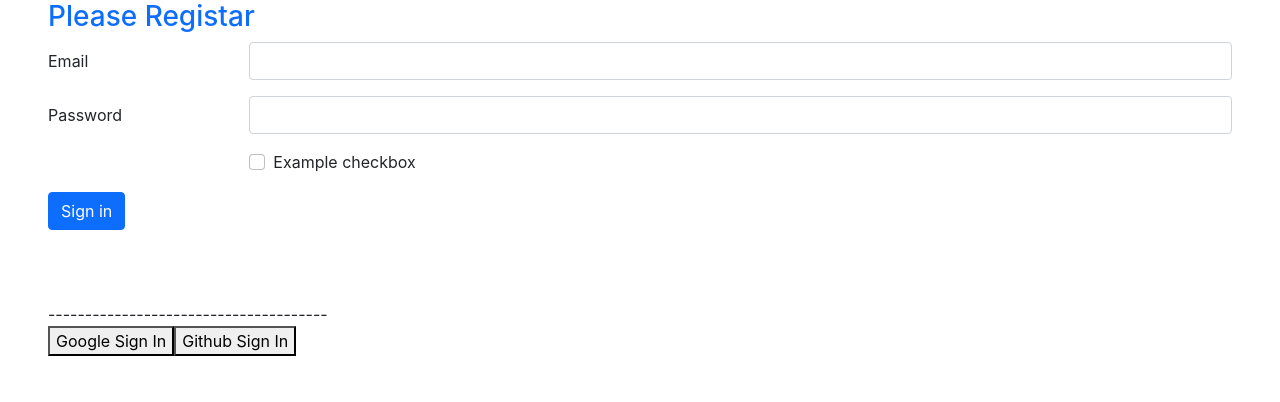
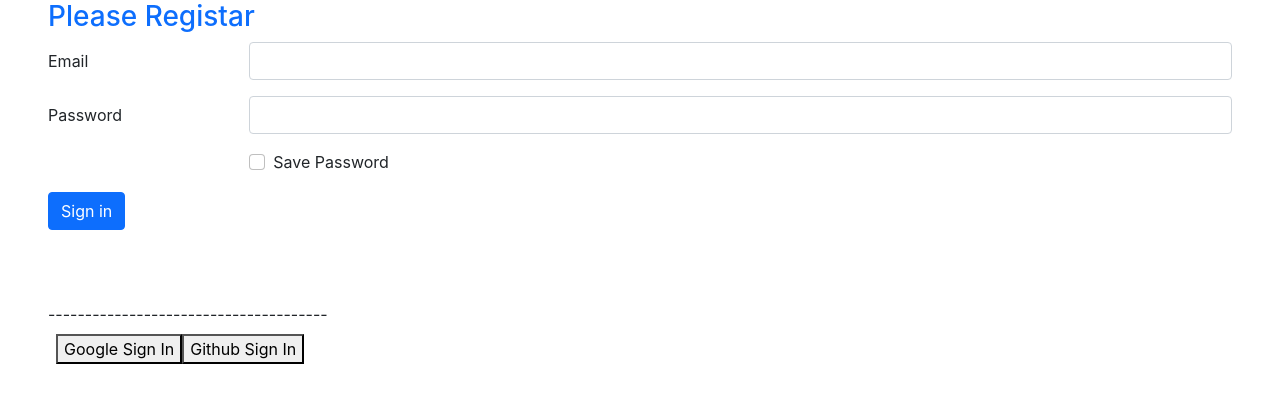
Before and after one commit to aaaasif/simple-firebase-authentication, a React (Create React App) app: page / in a window 1280 px wide. Shown: the top 402 px of the page. Built offline with nearby package versions, Linux system fonts and the light colour scheme.

Commit message:
js added

```diff
--- a/src/App.js
+++ b/src/App.js
@@ -61,7 +61,7 @@ function App() {
   }
 
   const handleRegistation = e => {
-    console.log('Thanks for registration');
+    console.log(email, password);
     e.preventDefault();
   }
 
@@ -69,36 +69,36 @@ function App() {
     <div className="mx-5">
       <form onSubmit={handleRegistation}>
         <h3 className="text-primary">Please Registar</h3>
-  <div class="row mb-3">
-    <label for="inputEmail3" class="col-sm-2 col-form-label">Email</label>
-    <div class="col-sm-10">
-      <input onBlur={handleEmailChange} type="email" class="form-control" id="inputEmail3"/>
+  <div className="row mb-3">
+    <label htmlFor="inputEmail3" className="col-sm-2 col-form-label">Email</label>
+    <div className="col-sm-10">
+      <input onBlur={handleEmailChange} type="email" className="form-control" id="inputEmail3"/>
     </div>
   </div>
-  <div class="row mb-3">
-    <label for="inputPassword3" class="col-sm-2 col-form-label">Password</label>
-    <div class="col-sm-10">
-      <input onBlur={handlePasswordChange} type="password" class="form-control" id="inputPassword3"/>
+  <div className="row mb-3">
+    <label htmlFor="inputPassword3" className="col-sm-2 col-form-label">Password</label>
+    <div className="col-sm-10">
+      <input onBlur={handlePasswordChange} type="password" className="form-control" id="inputPassword3"/>
     </div>
   </div>
-  <div class="row mb-3">
-    <div class="col-sm-10 offset-sm-2">
-      <div class="form-check">
-        <input class="form-check-input" type="checkbox" id="gridCheck1"/>
-        <label class="form-check-label" for="gridCheck1">
-          Example checkbox
+  <div className="row mb-3">
+    <div className="col-sm-10 offset-sm-2">
+      <div className="form-check">
+        <input className="form-check-input" type="checkbox" id="gridCheck1"/>
+        <label className="form-check-label" htmlFor="gridCheck1">
+          Save Password
         </label>
       </div>
     </div>
   </div>
-  <button type="submit" class="btn btn-primary">Sign in</button>
+  <button type="submit" className="btn btn-primary">Sign in</button>
 </form>
 
 
       <br /><br /><br />
       <div>--------------------------------------</div>
       {!user.name ?
-        <div>
+        <div className='p-2'>
           <button onClick={handleGoogleSignIn}>Google Sign In</button>
           <button onClick={handleGithubSignIn}>Github Sign In</button>
         </div> :
@@ -106,7 +106,7 @@ function App() {
       }
       <br />
       {
-        user.name && <div>
+        user.name && <div >
           <h2>Welcome {user.name  }</h2>
           <p>I know your email address: {user.email}</p>
           <img src={user.photo} alt="" />
```
